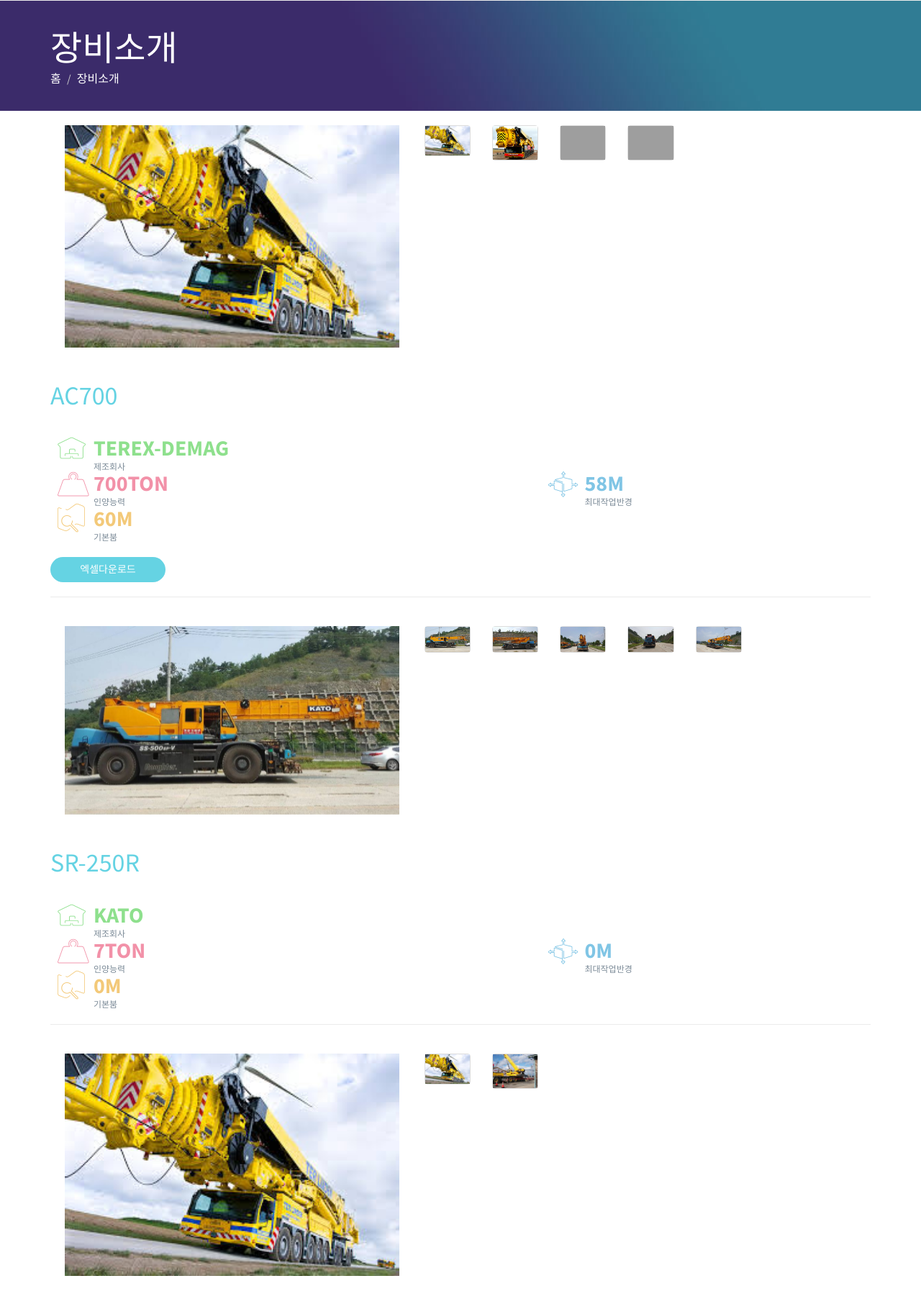
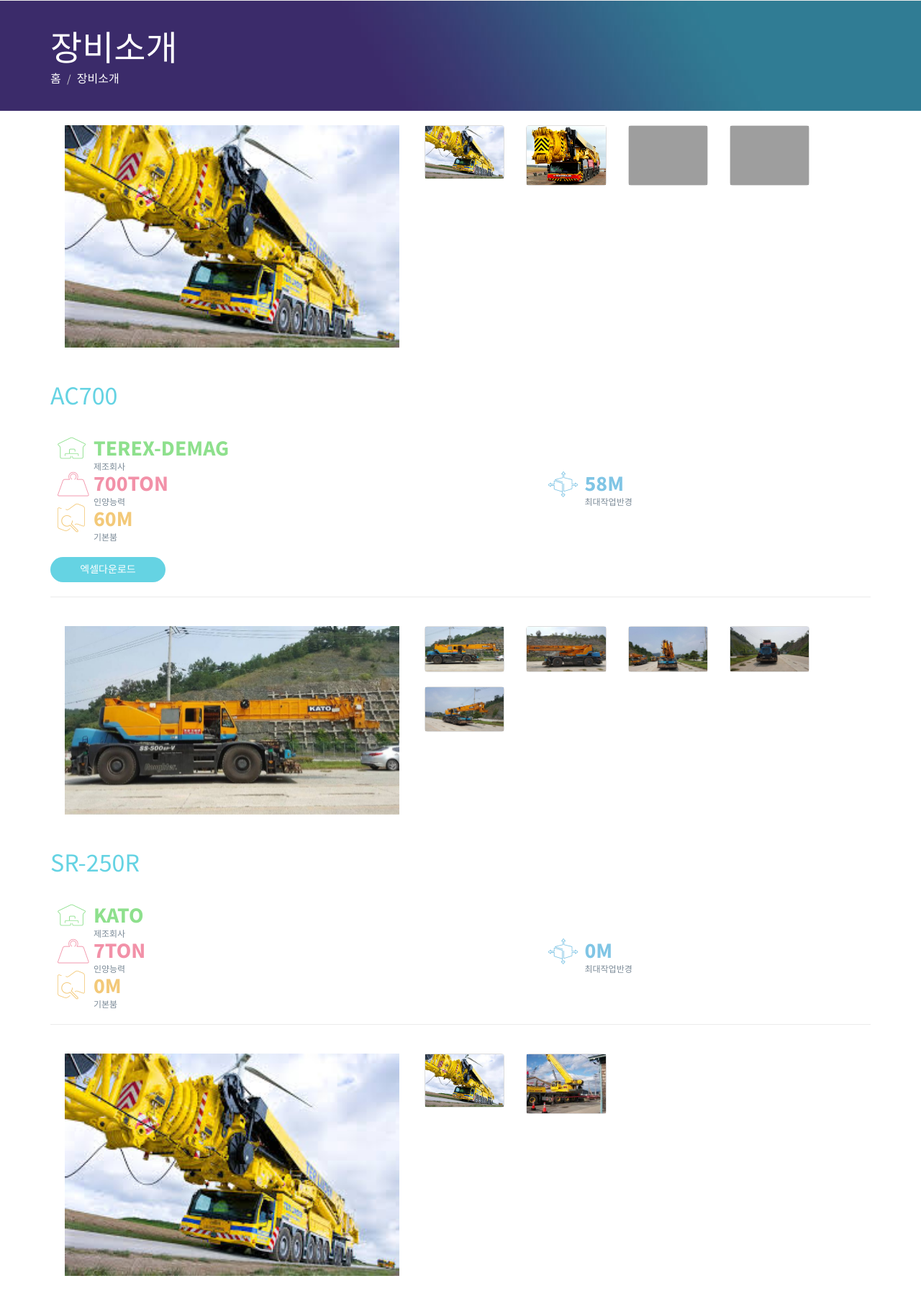
Before and after one commit to pck886/crane, a Django app: page /equipment_intro/ in a window 1280 px wide. Shown: the part 127-1939 px from the top of the page at 72% size. Run offline with Django 3.2, Linux system fonts and the light colour scheme; data comes from the database, SQL or seed files in the repository; some libraries are stand-ins or nearby versions; grey boxes are pictures that could not be loaded.

Commit message:
compatibillity ie11

```diff
--- a/homepage/templates/homepage/base.html
+++ b/homepage/templates/homepage/base.html
@@ -10,6 +10,11 @@
 	    <meta name="author" content="">
 
 	    <title>(주)기성크레인</title>
+		<!-- HTML5 shim and Respond.js IE8 support of HTML5 elements and media queries -->
+		<!--[if lt IE 9]>
+		  <script type='text/javascript' src="http://html5shiv.googlecode.com/svn/trunk/html5.js"></script>
+		  <script type='text/javascript' src="http://cdnjs.cloudflare.com/ajax/libs/respond.js/1.4.2/respond.js"></script>
+		<![endif]-->
 	    <!-- Web Fonts -->
         <link href='http://fonts.googleapis.com/css?family=Source+Sans+Pro:200,300,400,600,700,900,200italic,300italic,400italic,600italic,700italic,900italic' rel='stylesheet' type='text/css'>
         <!-- Bootstrap Core CSS -->
--- a/homepage/templates/homepage/equipmentIntro.html
+++ b/homepage/templates/homepage/equipmentIntro.html
@@ -66,7 +66,7 @@
 										<!-- Bottom switcher of slider -->
 										<ul class="hide-bullets">
 											{% for image in equipment_intro.images_set.all %}
-											<li class="col-sm-2">
+											<li class="col-sm-3">
 												<a class="thumbnail" id="carousel-selector-{{ forloop.counter0 }}">
 													<img src="{{ image.image.url }}">
 												</a>
```
